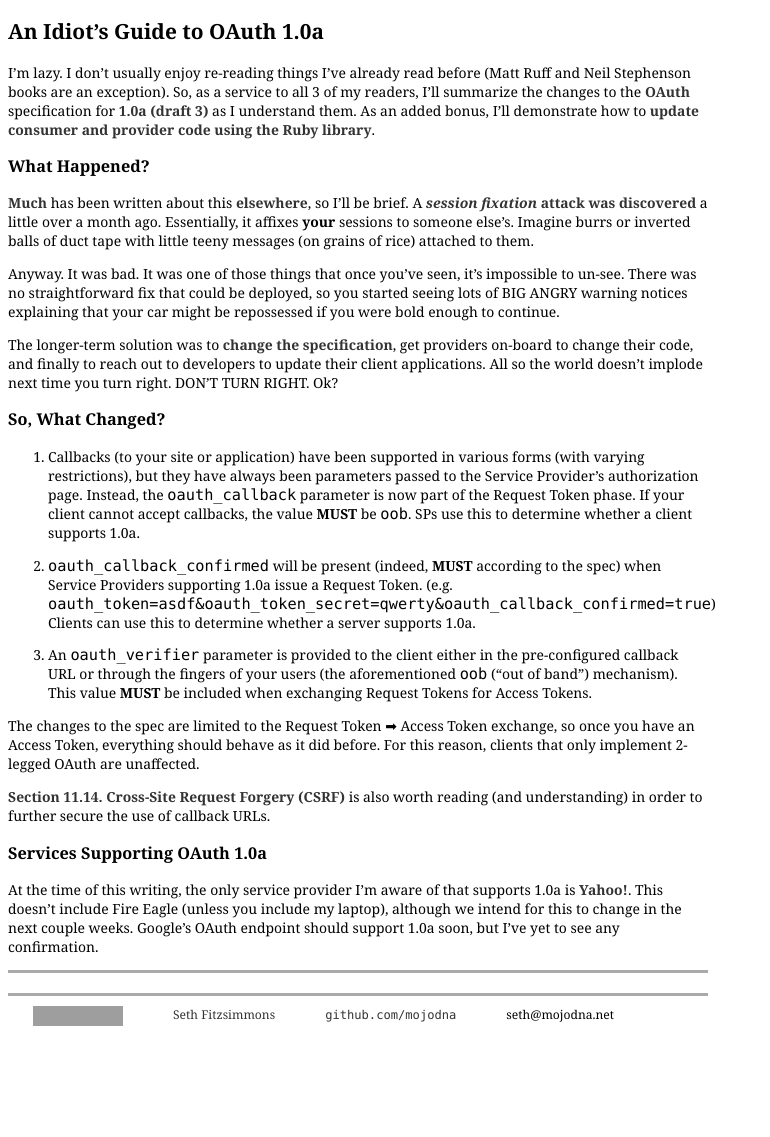
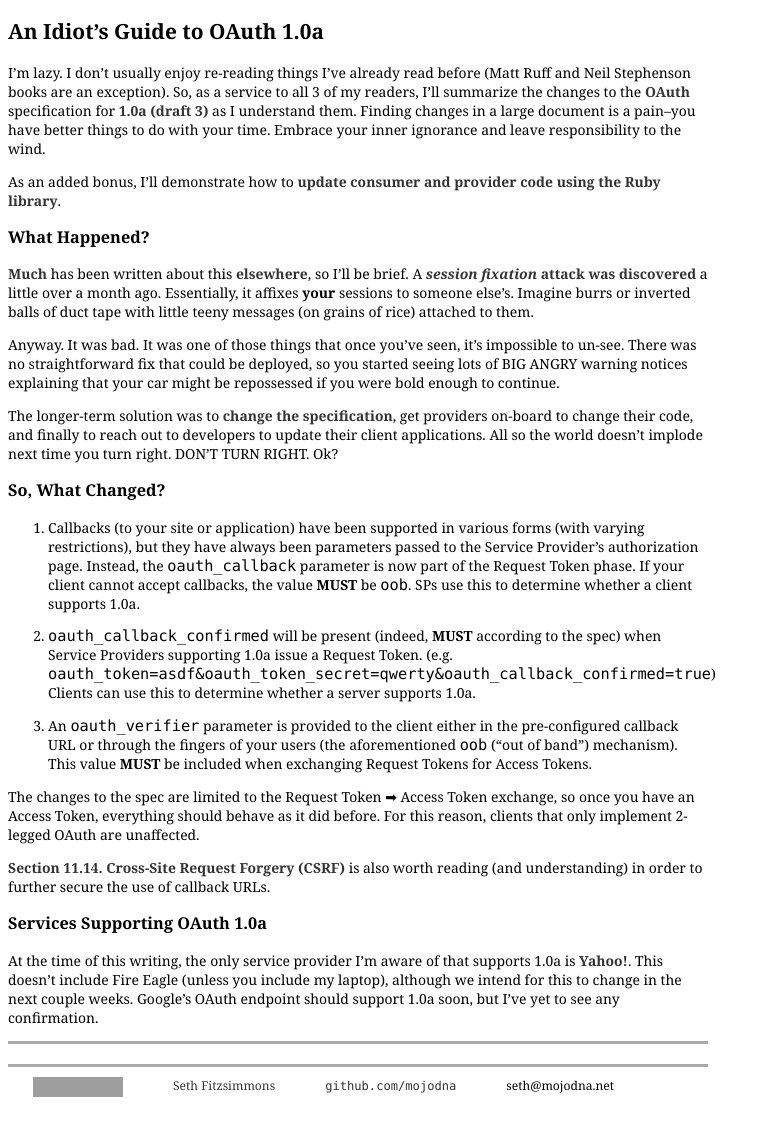
Before and after one commit to mojodna/mojodna.net, a Jekyll site: the page built from _posts/2009-05-20-an-idiots-guide-to-oauth-10a.markdown, in a window 1280 px wide. Shown: the whole page, without its empty margins (0-770 px from the left). Built offline with Jekyll 4.4.1, drawn with Linux system fonts in a browser that asks for light colours; comment, search, counter and statistics services are not loaded; before the commit the page ends 1066 px from its top, so only the background shows below that; grey boxes are pictures that could not be loaded.

Commit message:
attempt to avoid offending with the idiot moniker; it's a positive thing, really.

```diff
--- a/_posts/2009-05-20-an-idiots-guide-to-oauth-10a.markdown
+++ b/_posts/2009-05-20-an-idiots-guide-to-oauth-10a.markdown
@@ -10,8 +10,12 @@ I'm lazy. I don't usually enjoy re-reading things I've already read before
 all 3 of my readers, I'll summarize the changes to the
 [OAuth](http://oauth.net/) specification for [1.0a (draft
 3)](http://oauth.googlecode.com/svn/spec/core/1.0a/drafts/3/oauth-core-1_0a.html)
-as I understand them. As an added bonus, I'll demonstrate how to [update
-consumer and provider code using the Ruby
+as I understand them. Finding changes in a large document is a pain--you have
+better things to do with your time. Embrace your inner ignorance and leave
+responsibility to the wind.
+
+As an added bonus, I'll demonstrate how to [update consumer and provider code
+using the Ruby
 library](/2009/05/20/updating-ruby-consumers-and-providers-to-oauth-10a.html).
 
 ### What Happened?
```
